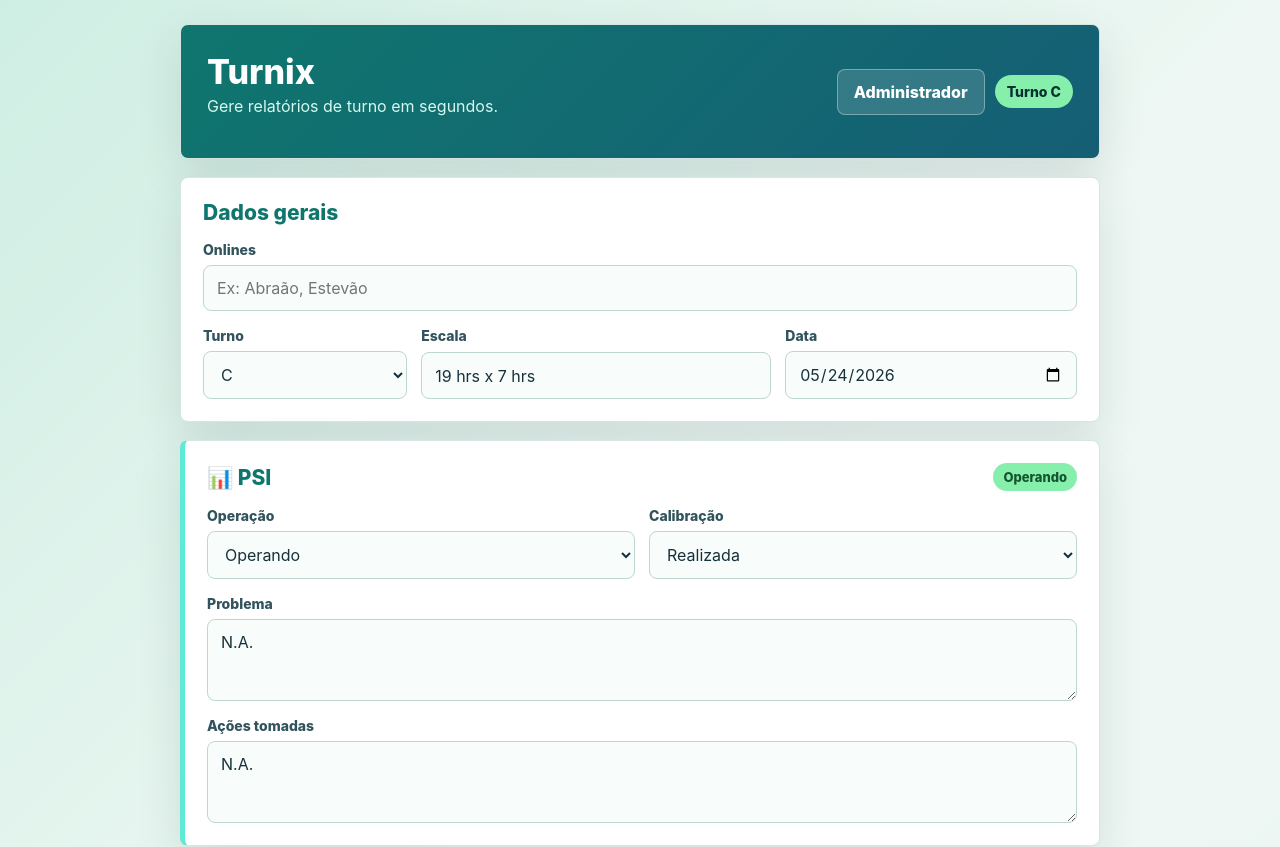
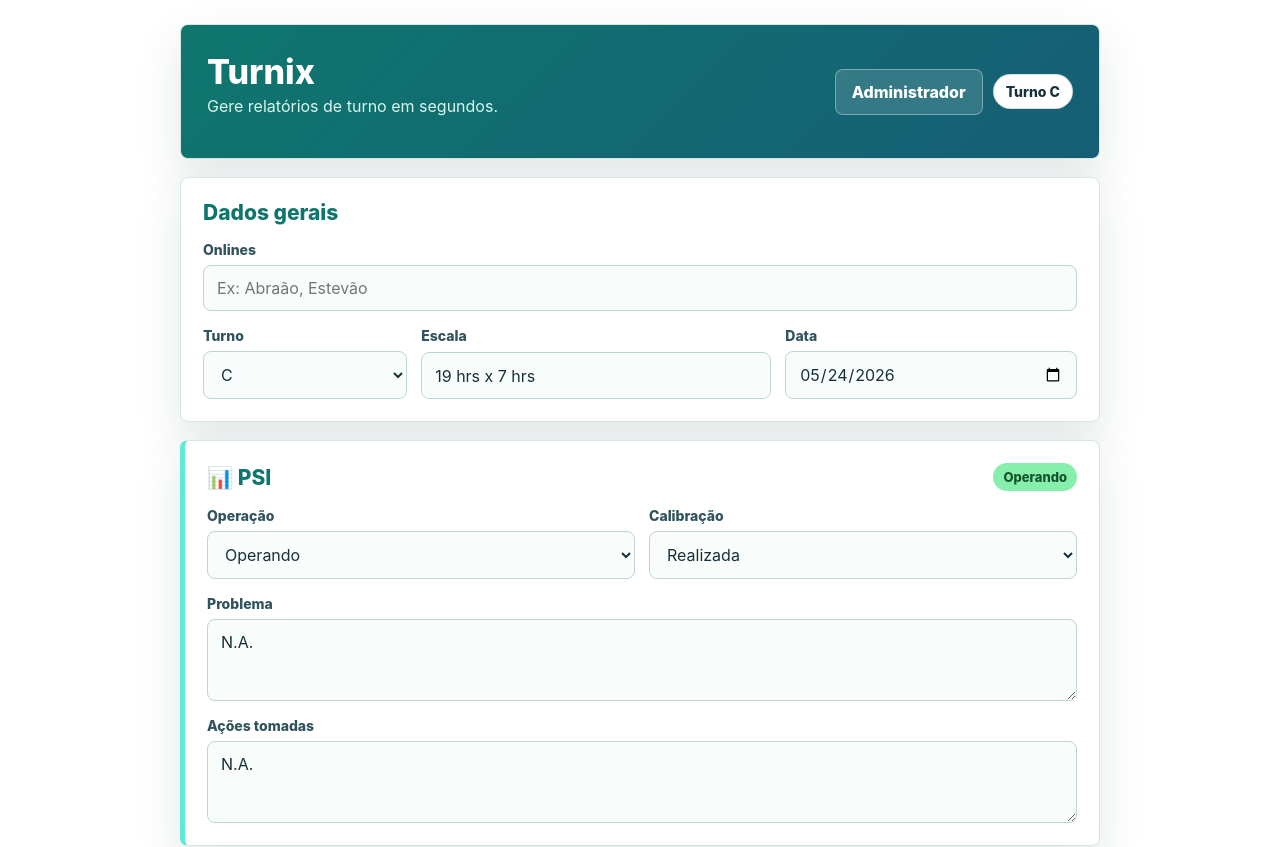
Before and after one commit to abraaoulhoa/turnix, a React (Vite) app: page / in a window 1280 px wide. Shown: the top 847 px of the page. Built offline with nearby package versions, Linux system fonts and the light colour scheme.

Commit message:
Update shift colors

```diff
--- a/src/App.css
+++ b/src/App.css
@@ -2,10 +2,8 @@
   min-height: 100svh;
   padding: 24px;
   color: var(--app-text);
-  background:
-    linear-gradient(135deg, rgba(16, 185, 129, 0.14), transparent 38%),
-    linear-gradient(315deg, rgba(14, 116, 144, 0.12), transparent 42%),
-    var(--app-bg);
+  background: var(--shift-bg, var(--app-bg));
+  transition: background 0.2s ease;
 }
 
 .app-container {
@@ -48,9 +46,10 @@
 .header-badge {
   flex: 0 0 auto;
   padding: 8px 12px;
+  border: 1px solid rgba(8, 49, 47, 0.16);
   border-radius: 999px;
-  color: #08312f;
-  background: var(--app-success);
+  color: var(--shift-badge-text);
+  background: var(--shift-badge-bg);
   font-size: 14px;
   font-weight: 800;
 }
--- a/src/App.tsx
+++ b/src/App.tsx
@@ -15,6 +15,23 @@ const TEMA_PADRAO = {
   destaque: "#5eead4",
   sucesso: "#86efac",
   alerta: "#ffedd5",
+} as const;
+const CORES_TURNO = {
+  A: {
+    fundo: "#064e3b",
+    seloFundo: "#052e2b",
+    seloTexto: "#ffffff",
+  },
+  B: {
+    fundo: "#bbf7d0",
+    seloFundo: "#86efac",
+    seloTexto: "#064e3b",
+  },
+  C: {
+    fundo: "#ffffff",
+    seloFundo: "#ffffff",
+    seloTexto: "#17313b",
+  },
 } as const;
 const TEXTOS_PADRAO = {
   titulo: "Turnix",
@@ -251,6 +268,8 @@ export default function App() {
     window.open(`https://wa.me/?text=${texto}`, "_blank");
   }
 
+  const coresTurno =
+    CORES_TURNO[dados.turno as keyof typeof CORES_TURNO] ?? CORES_TURNO.C;
   const temaStyle: TemaStyle = {
     "--app-bg": tema.fundo,
     "--app-text": tema.texto,
@@ -259,6 +278,9 @@ export default function App() {
     "--app-accent": tema.destaque,
     "--app-success": tema.sucesso,
     "--app-alert": tema.alerta,
+    "--shift-bg": coresTurno.fundo,
+    "--shift-badge-bg": coresTurno.seloFundo,
+    "--shift-badge-text": coresTurno.seloTexto,
   };
 
   return (
```
